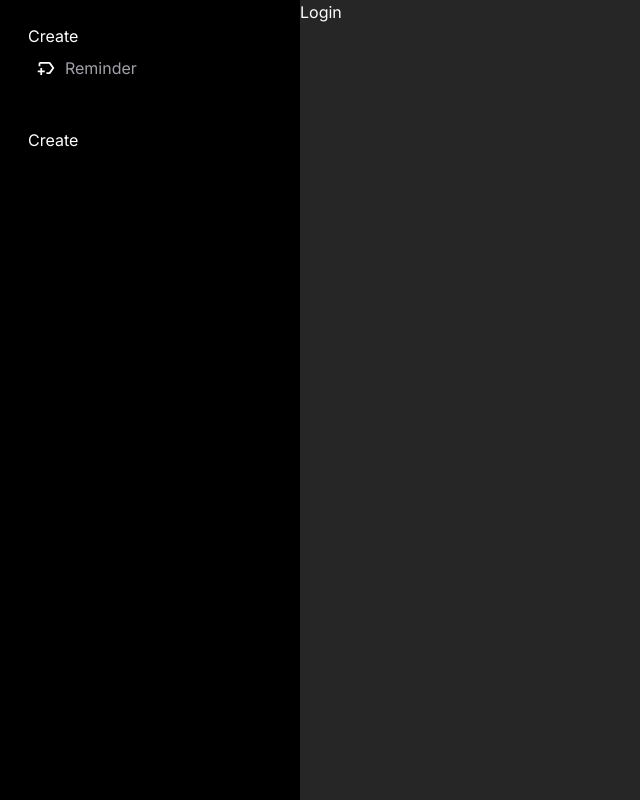
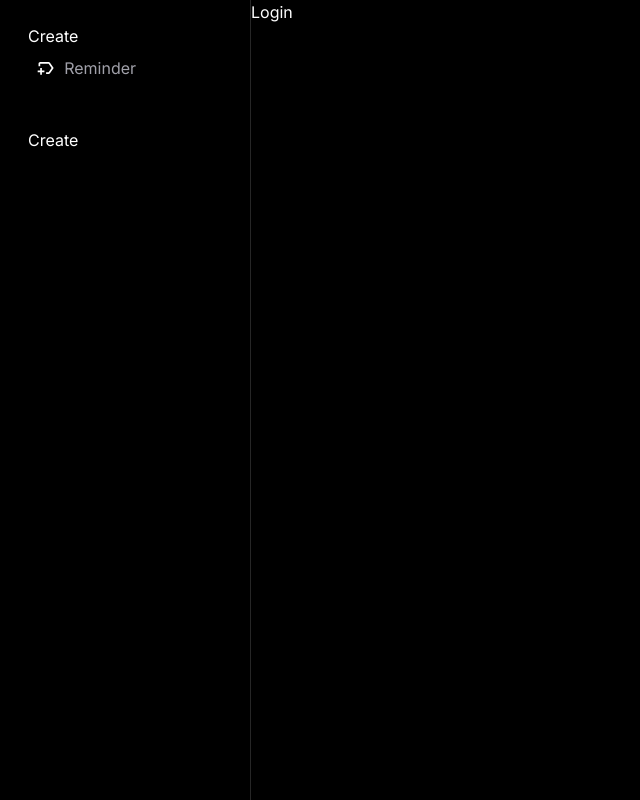
Before and after one commit to ether97/reminders, a Next.js app: page / in a window 1280 px wide. Shown: the whole page, without its empty margins (0-640 px from the left). Built offline with nearby package versions, Linux system fonts and the light colour scheme.

Commit message:
sidebar edit

```diff
--- a/app/components/Sidebar.tsx
+++ b/app/components/Sidebar.tsx
@@ -1,5 +1,6 @@
 "use client";
 
+import { User } from "@prisma/client";
 import { IChildren } from "../types/types";
 import Category from "./Category";
 import { MdOutlineNewLabel } from "react-icons/md";
@@ -11,25 +12,27 @@ const subCategories = [
   },
 ];
 
-const Sidebar: React.FC<IChildren> = ({ children }) => {
+const Sidebar: React.FC<IChildren & { currentUser: User | null }> = ({
+  children,
+  currentUser,
+}) => {
   return (
-    <div className="flex flex-row h-full">
+    <div className="flex flex-row h-full divide-x divide-neutral-800">
       <div
         className="
-      w-[300px]
-      hidden
-      md:flex
-      flex-col
-      p-2
-      bg-black
-      "
+        w-[250px]
+        hidden
+        md:flex
+        flex-col
+        p-2
+        "
       >
         <div className="flex flex-col gap-y-2 w-full">
-          <Category subCategories={subCategories} />
-          <Category />
+          <Category category="Create" subCategories={subCategories} />
+          <Category category="Reminders" />
         </div>
       </div>
-      <main className="h-full flex-1 bg-neutral-800">{children}</main>
+      <main className="h-full flex-1">{children}</main>
     </div>
   );
 };
```
